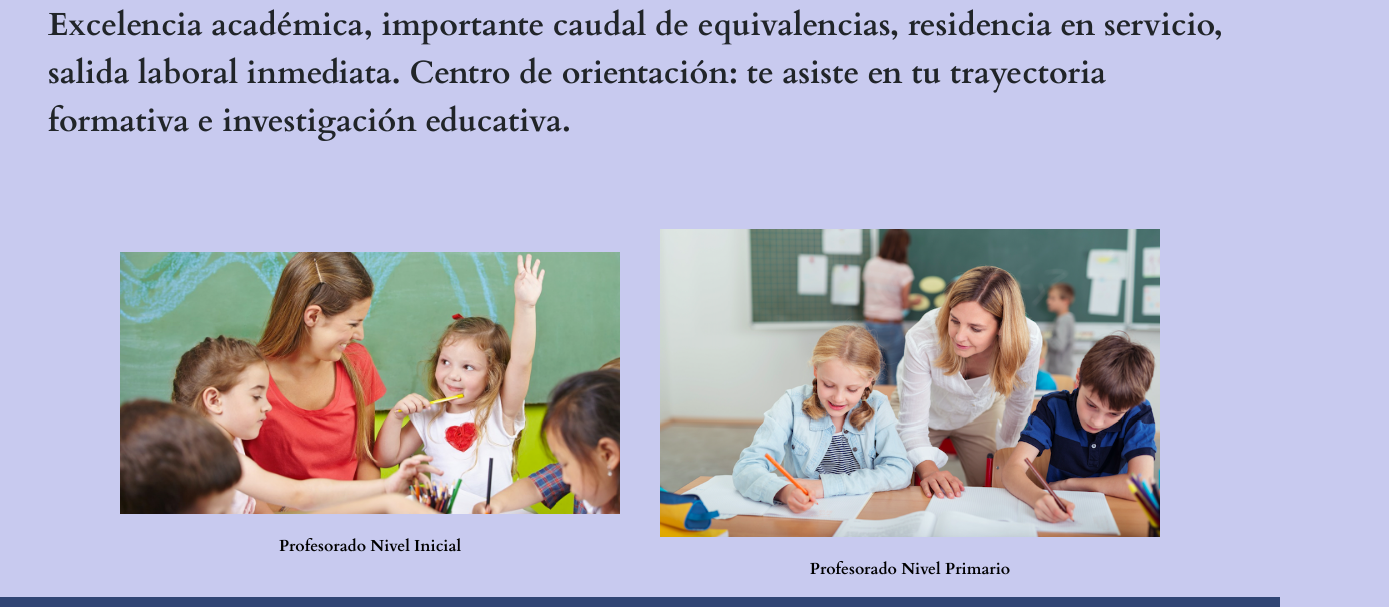
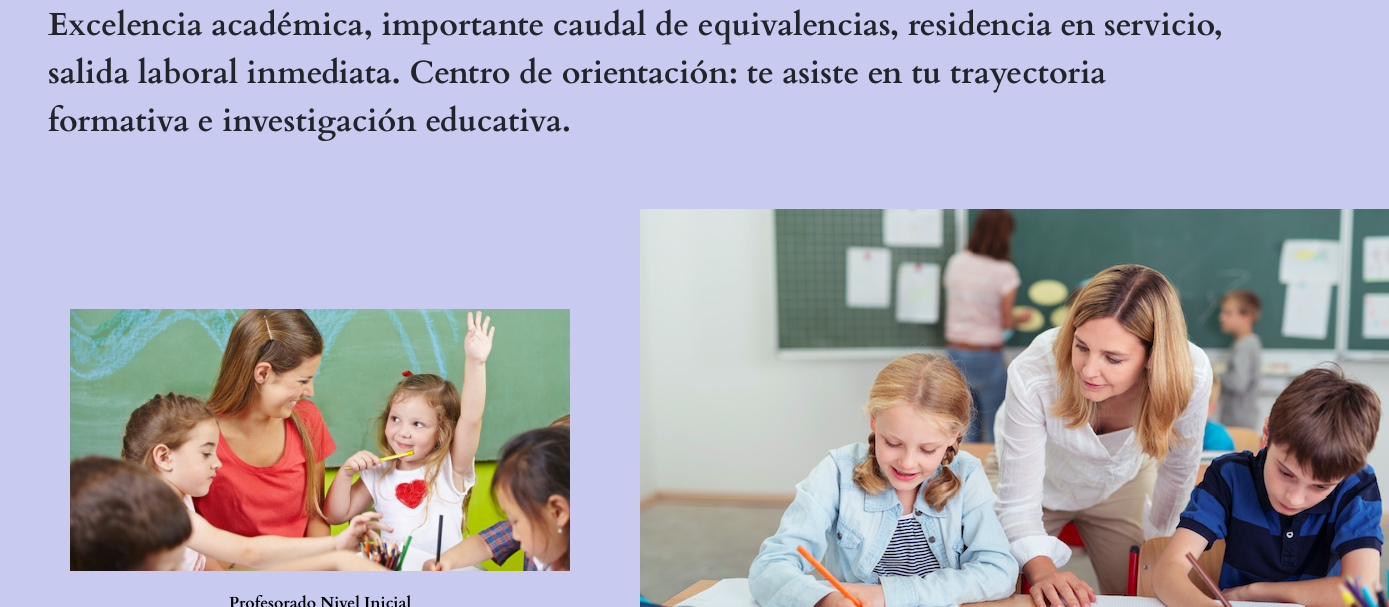
Before and after one commit to nadiaaiello/ProfesoradoMise, a plain HTML site: page index.html in a window 1280 px wide. Shown: the part 847-1454 px from the top of the page, 1389 px wide, since content can reach past the window. Drawn offline with nearby package versions, Linux system fonts and the light colour scheme.

Commit message:
Update index.html

```diff
--- a/index.html
+++ b/index.html
@@ -18,8 +18,6 @@
 </head>
 
 <body>
-
-  <script src="https://unpkg.com/boxicons@2.1.4/dist/boxicons.js"></script>
 
 
   <!-- NAVEGADOR >!-->
@@ -72,14 +70,13 @@
     </div>
 
     <div class="row g-0">
-      <div class="col-lg-12 col-12 carreras">
        <div
-          class="d-flex flex-column justify-content-center align-items-center"> <a href="./pages/nivelInicial.html"> <img src="./img/nivelInicial.png"></a>
+          class="col-lg-6 col-12 carreras d-flex flex-column justify-content-center align-items-center"> <a href="./pages/nivelInicial.html"> <img src="./img/nivelInicial.png"></a>
           <a href="./pages/nivelInicial.html"><p class="textoimagen">Profesorado Nivel Inicial</p></a>
 
        </div>
        <div
-         class="d-flex flex-column justify-content-center align-items-center"> <a href="./pages/nivelPrimario.html"> <img src="./img/nivelPrimario.png"></a>
+         class="col-lg-6 col-12 carrerasd-flex flex-column justify-content-center align-items-center"> <a href="./pages/nivelPrimario.html"> <img src="./img/nivelPrimario.png"></a>
        <a href="./pages/nivelInicial.html"><p class="textoimagen">Profesorado Nivel Primario</p></a>
         </div>
       </div>
@@ -106,8 +103,9 @@
 
     <script src="https://cdn.jsdelivr.net/npm/bootstrap@5.3.0-alpha3/dist/js/bootstrap.bundle.min.js"
     integrity="sha384-ENjdO4Dr2bkBIFxQpeoTz1HIcje39Wm4jDKdf19U8gI4ddQ3GYNS7NTKfAdVQSZe"
-    crossorigin="anonymous"></script>
-  <script src="script.js"></script>
+            crossorigin="anonymous"></script>
+  <script src="https://unpkg.com/boxicons@2.1.4/dist/boxicons.js"></script>
+
 </body>
 
 </html>
```
